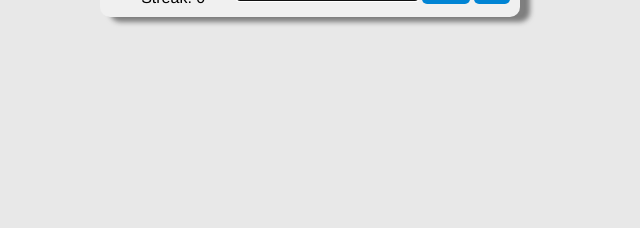
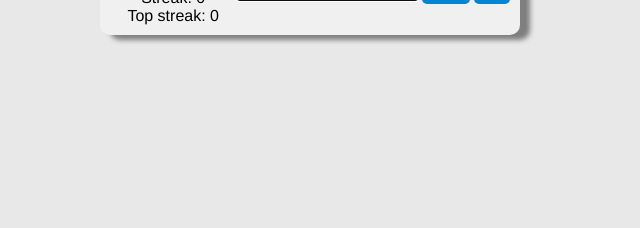
Before and after one commit to ProffD-17/quiz-game, a Flask app: template templates/question.html in a window 1280 px wide. Shown: the part 97-325 px from the top of the page, without its empty margins (330-970 px from the left). Run offline with Flask 3, Linux system fonts and the light colour scheme; the template is opened without the code that fills it, so the values that code supplies are empty.

Commit message:
added top streak counter to flashcard sidebar

```diff
--- a/static/random_question.js
+++ b/static/random_question.js
@@ -16,11 +16,14 @@ const correct_answer_p = document.querySelector('#correct-answer');
 const next_question_btn = document.querySelector('#next-question');
 // shows user their streak
 const streak_p = document.querySelector('#streak')
+// shows user their top streak
+const top_streak_p = document.querySelector('#top-streak')
 
 
 // global variables
 let question;
 let streak = 0;
+let top_streak = 0;
 
 
 // reset all the info on the flashcard
@@ -66,6 +69,10 @@ new_random_question()
 
 function update_streak() {
     streak_p.innerHTML = 'Streak: ' + streak.toString();
+    if (streak > top_streak) {
+        top_streak = streak;
+        top_streak_p.innerHTML = 'Top streak: ' + top_streak.toString()
+    }
     console.log('streak updated')
 }
 
@@ -76,7 +83,7 @@ function correct_answer() {
     feedback.classList.add('correct');
     feedback.innerHTML = 'Correct';
     // add 1 to streak
-    streak = streak + 1;
+    streak = streak + 1; // how does ++ work in this language?!
     console.log('incremented streak')
 }
 
--- a/templates/question.html
+++ b/templates/question.html
@@ -6,6 +6,7 @@
                 <h2>Round info</h2>
                 <p>Difficulty: {{ difficulty }}</p>
                 <p id="streak">Streak: 0</p>
+                <p id="top-streak">Top streak: 0</p>
             </aside>
             <div class="content">
                 <h2>Question</h2>
```
